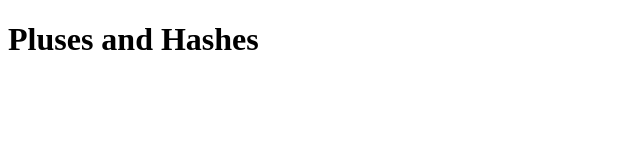
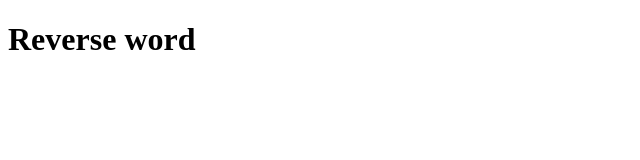
Before and after one commit to zakidayib/zero-and-one, a plain HTML site: page index.html in a window 1280 px wide. Shown: the whole page, without its empty margins (0-640 px from the left). Drawn offline with Linux system fonts and the light colour scheme.

Commit message:
inintal commit

```diff
--- a/index.html
+++ b/index.html
@@ -8,7 +8,7 @@
   </head>
   <body>
     <div class="container">
-      <h1>Pluses and Hashes</h1>
+      <h1>Reverse word</h1>
   </body>
   <script src="script.js"></script>
 </html>
```
Also changed, not shown: 1 other file.
